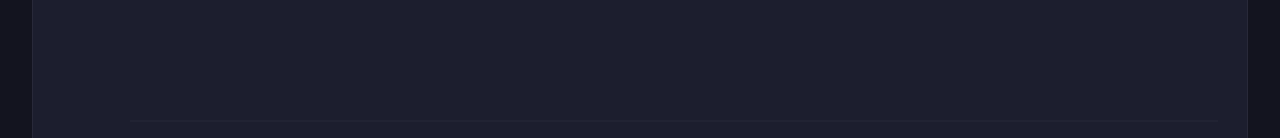
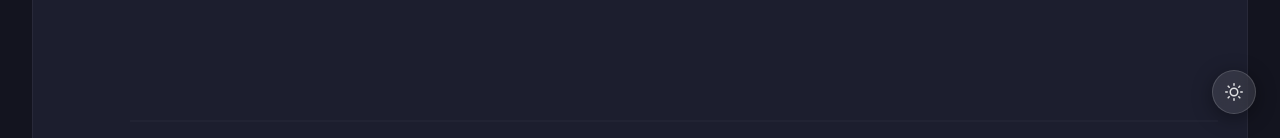
Before and after one commit to sohyeon1208/grm_test, a Next.js app: page / in a window 1280 px wide. Shown: the part 662-800 px from the top of the page. Built offline with nearby package versions, Linux system fonts and the light colour scheme; a web font is replaced by a local one.

Commit message:
feat: 다크/라이트 테마 토글 버튼 추가 (localStorage 저장)

```diff
--- a/src/app/page.tsx
+++ b/src/app/page.tsx
@@ -1,15 +1,14 @@
 import { Suspense } from "react";
 import { getSalesData } from "@/lib/sheets";
-import Dashboard from "@/components/Dashboard";
+import ThemeWrapper from "@/components/ThemeWrapper";
 
 export const dynamic = "force-dynamic";
 
 export default async function Page() {
   const rows = await getSalesData();
   return (
-    // useSearchParams()는 반드시 Suspense 경계 안에 있어야 함
     <Suspense fallback={<div className="min-h-screen" style={{ background: "#13141F" }} />}>
-      <Dashboard rows={rows} />
+      <ThemeWrapper rows={rows} />
     </Suspense>
   );
 }
--- /dev/null
+++ b/src/components/ThemeWrapper.tsx
@@ -0,0 +1,76 @@
+"use client";
+
+import { useState, useEffect } from "react";
+import type { SalesRow } from "@/lib/sheets";
+import Dashboard from "./Dashboard";
+import DashboardLight from "./DashboardLight";
+
+export default function ThemeWrapper({ rows }: { rows: SalesRow[] }) {
+  const [isDark, setIsDark] = useState(true);
+  const [mounted, setMounted] = useState(false);
+
+  useEffect(() => {
+    const saved = localStorage.getItem("gooroomee-theme");
+    if (saved === "light") setIsDark(false);
+    setMounted(true);
+  }, []);
+
+  const toggle = () => {
+    setIsDark((prev) => {
+      localStorage.setItem("gooroomee-theme", prev ? "light" : "dark");
+      return !prev;
+    });
+  };
+
+  // 마운트 전에는 dark로 렌더 (깜빡임 방지)
+  if (!mounted) {
+    return <div className="min-h-screen" style={{ background: "#13141F" }} />;
+  }
+
+  return (
+    <div className="relative">
+      {isDark ? <Dashboard rows={rows} /> : <DashboardLight rows={rows} />}
+
+      {/* 테마 토글 버튼 — 우하단 고정 */}
+      <button
+        onClick={toggle}
+        title={isDark ? "라이트 모드로 전환" : "다크 모드로 전환"}
+        className="fixed bottom-6 right-6 z-50 w-11 h-11 rounded-full flex items-center justify-center transition-all duration-300"
+        style={{
+          background: isDark ? "rgba(255,255,255,0.1)" : "rgba(26,28,51,0.1)",
+          border: isDark ? "1px solid rgba(255,255,255,0.15)" : "1px solid rgba(26,28,51,0.15)",
+          boxShadow: isDark
+            ? "0 4px 20px rgba(0,0,0,0.4)"
+            : "0 4px 20px rgba(0,0,0,0.12)",
+          backdropFilter: "blur(8px)",
+        }}
+        onMouseEnter={(e) => {
+          (e.currentTarget as HTMLButtonElement).style.transform = "scale(1.1)";
+        }}
+        onMouseLeave={(e) => {
+          (e.currentTarget as HTMLButtonElement).style.transform = "scale(1)";
+        }}
+      >
+        {isDark ? (
+          /* 라이트 전환 아이콘: 해 */
+          <svg width="18" height="18" viewBox="0 0 24 24" fill="none" stroke="rgba(255,255,255,0.85)" strokeWidth="2" strokeLinecap="round" strokeLinejoin="round">
+            <circle cx="12" cy="12" r="5" />
+            <line x1="12" y1="1"  x2="12" y2="3"  />
+            <line x1="12" y1="21" x2="12" y2="23" />
+            <line x1="4.22" y1="4.22"  x2="5.64" y2="5.64"  />
+            <line x1="18.36" y1="18.36" x2="19.78" y2="19.78" />
+            <line x1="1"  y1="12" x2="3"  y2="12" />
+            <line x1="21" y1="12" x2="23" y2="12" />
+            <line x1="4.22" y1="19.78" x2="5.64" y2="18.36" />
+            <line x1="18.36" y1="5.64" x2="19.78" y2="4.22" />
+          </svg>
+        ) : (
+          /* 다크 전환 아이콘: 달 */
+          <svg width="17" height="17" viewBox="0 0 24 24" fill="none" stroke="rgba(26,28,51,0.8)" strokeWidth="2" strokeLinecap="round" strokeLinejoin="round">
+            <path d="M21 12.79A9 9 0 1 1 11.21 3 7 7 0 0 0 21 12.79z" />
+          </svg>
+        )}
+      </button>
+    </div>
+  );
+}
```
